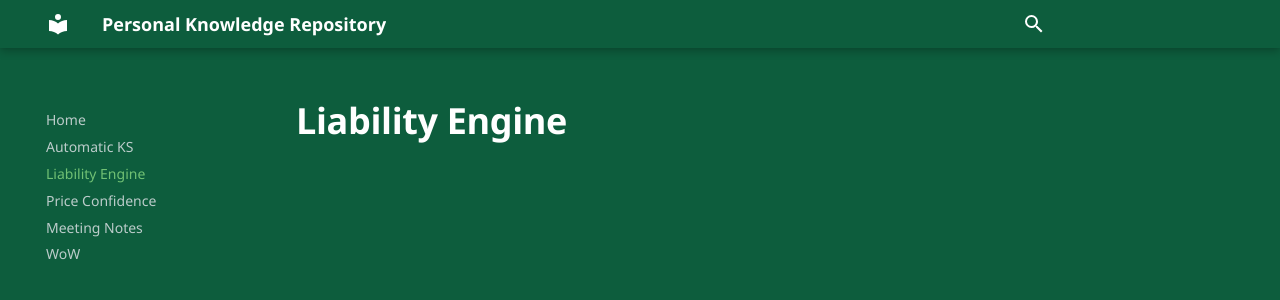
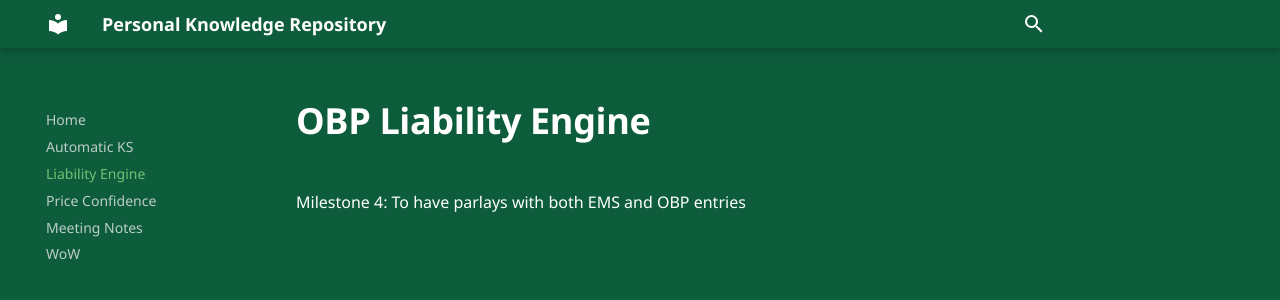
Before and after one commit to MiguelGomes2/pages-mgomes, an MkDocs documentation site: the page built from docs/liabilityengine/index.md, in a window 1280 px wide. Shown: the top 300 px of the page. Built offline with MkDocs 1.6.1 and Material for MkDocs 9.7.7, drawn with Linux system fonts in a browser that asks for light colours; some web fonts are replaced.

Commit message:
Update index.md

```diff
--- a/docs/liabilityengine/index.md
+++ b/docs/liabilityengine/index.md
@@ -1 +1,3 @@
-# Liability Engine
+# OBP Liability Engine
+
+Milestone 4: To have parlays with both EMS and OBP entries
```
